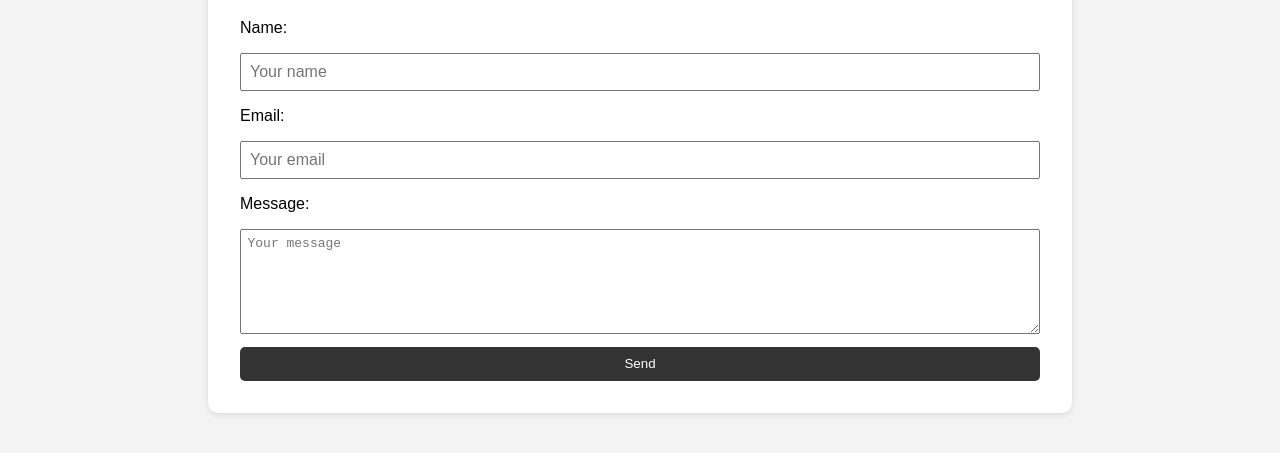
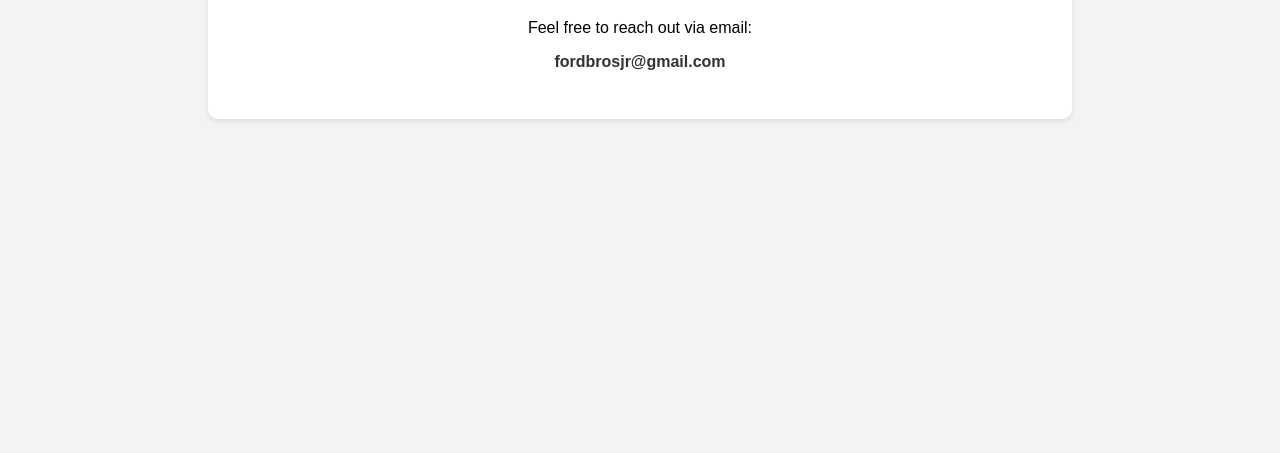
Before and after one commit to Lacrosseford/portfolio, a plain HTML site: page contact.html in a window 1280 px wide. Shown: the part 175-628 px from the top of the page. Drawn offline with Linux system fonts and the light colour scheme.

Commit message:
Update contact.html
UPDATE AGAIN

```diff
--- a/contact.html
+++ b/contact.html
@@ -38,37 +38,17 @@
       background-color: white;
       border-radius: 10px;
       box-shadow: 0 2px 5px rgba(0,0,0,0.1);
-    }
-
-    h1 {
       text-align: center;
     }
 
-    form {
-      display: flex;
-      flex-direction: column;
+    a.email-link {
+      color: #333;
+      font-weight: bold;
+      text-decoration: none;
     }
 
-    label, input, textarea {
-      margin-bottom: 1em;
-    }
-
-    input, textarea {
-      padding: 0.5em;
-      font-size: 1em;
-    }
-
-    button {
-      padding: 0.7em;
-      background-color: #333;
-      color: white;
-      border: none;
-      cursor: pointer;
-      border-radius: 5px;
-    }
-
-    button:hover {
-      background-color: #555;
+    a.email-link:hover {
+      text-decoration: underline;
     }
   </style>
 </head>
@@ -84,18 +64,8 @@
 
   <div class="container">
     <h1>Contact Me</h1>
-    <form>
-      <label for="name">Name:</label>
-      <input type="text" id="name" placeholder="Your name"/>
-
-      <label for="email">Email:</label>
-      <input type="email" id="email" placeholder="Your email"/>
-
-      <label for="message">Message:</label>
-      <textarea id="message" rows="6" placeholder="Your message"></textarea>
-
-      <button type="submit">Send</button>
-    </form>
+    <p>Feel free to reach out via email:</p>
+    <p><a class="email-link" href="mailto:fordbrosjr@gmail.com">fordbrosjr@gmail.com</a></p>
   </div>
 </body>
 </html>
```
